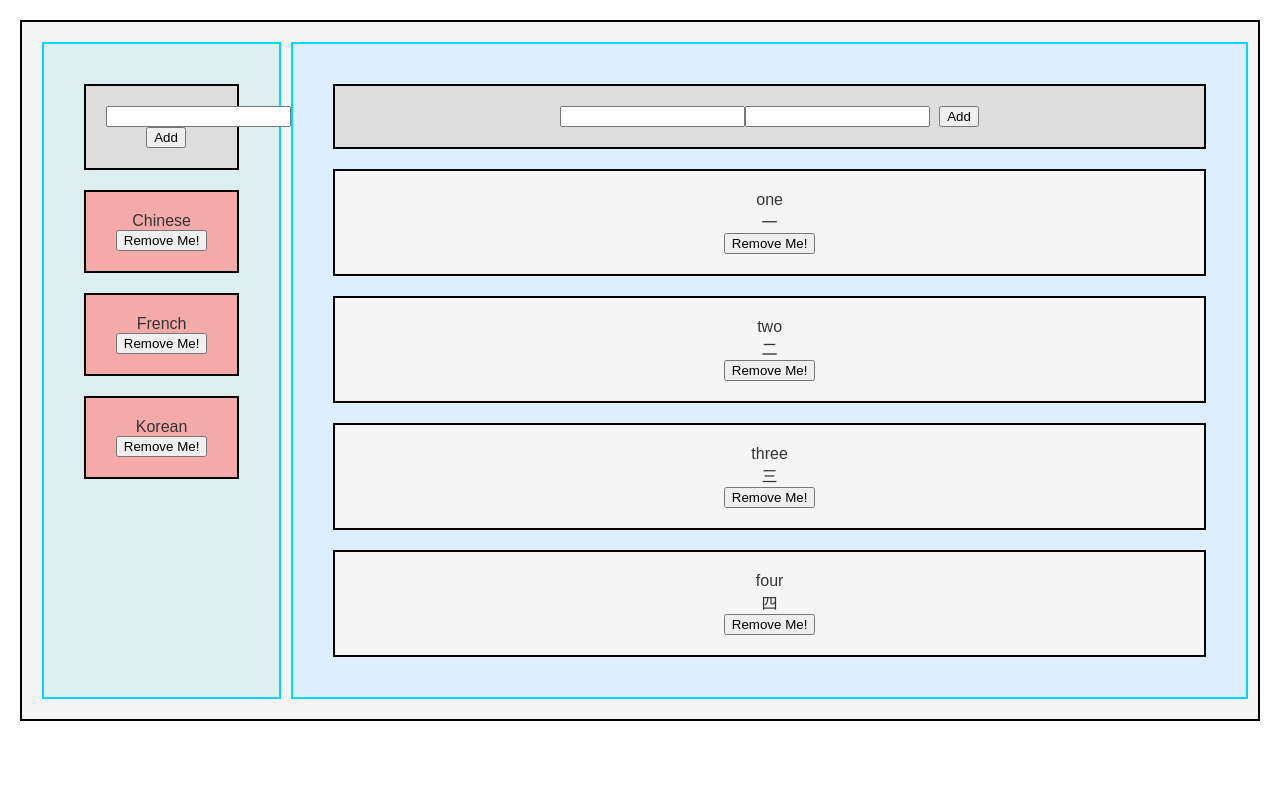
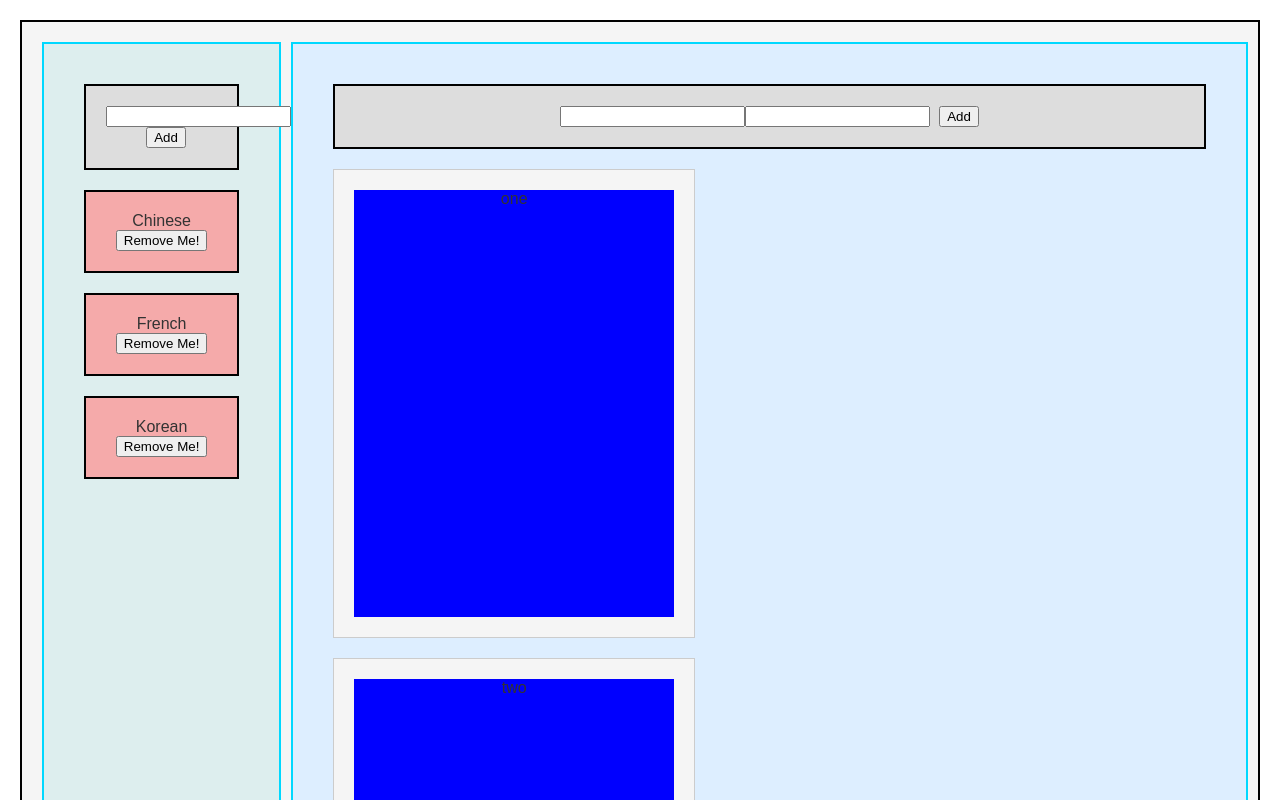
Before and after one commit to yyjoycewoo/VocabMaster, a React (Create React App) app: page / in a window 1280 px wide. Shown: the top 800 px of the page. Built offline with nearby package versions, Linux system fonts and the light colour scheme.

Commit message:
Fix rendering when deleting a set

```diff
--- a/src/components/SetList.js
+++ b/src/components/SetList.js
@@ -37,7 +37,6 @@ class SetList extends Component {
   }
 
   removeSet(setId) {
-    console.log('in set list')
     this.props.removeSet(setId);
   }
 }
--- a/src/components/View.js
+++ b/src/components/View.js
@@ -32,16 +32,12 @@ class View extends Component {
         .filter(set => (set["key"] == this.state.currentSet))[0];
       const cards = (typeof getCurrentSet !== 'undefined') ? getCurrentSet["cards"] : [];
 
-      console.log(this.state.currentSet);
-      console.log(this.state.sets);
-      console.log('cards', cards);
-
       return (
         <div className="View">
           <FlashcardList cards={cards}
             addCardToSet={this.addCardToSet}
             removeCardFromSet={this.removeCardFromSet}
-            mode={"display"} />
+            mode={"test"} />
           <SetList sets={this.state.sets}
             updateCurrentSet={this.updateCurrentSet}
             removeSet={this.removeSet}
@@ -67,9 +63,13 @@ class View extends Component {
   }
 
   updateCurrentSet(event) {
-    const target = event.target;
-    const id = target.dataset.id;
-    this.setState({currentSet: id});
+    if (event.target !== event.currentTarget) {
+      this.setState({currentSet: this.state.currentSet});
+    } else {
+      const target = event.target;
+      const id = target.dataset.id;
+      this.setState({currentSet: id});
+    }
   }
 
   addCardToSet(newCard) {
@@ -91,10 +91,7 @@ class View extends Component {
   removeSet(setId) {
     const index = this.state.sets.findIndex(set => (set["key"] == setId));
     this.state.sets.splice(index, 1);
-    console.log(this.state.sets)
   }
-
-
 }
 
 export default View;
```
